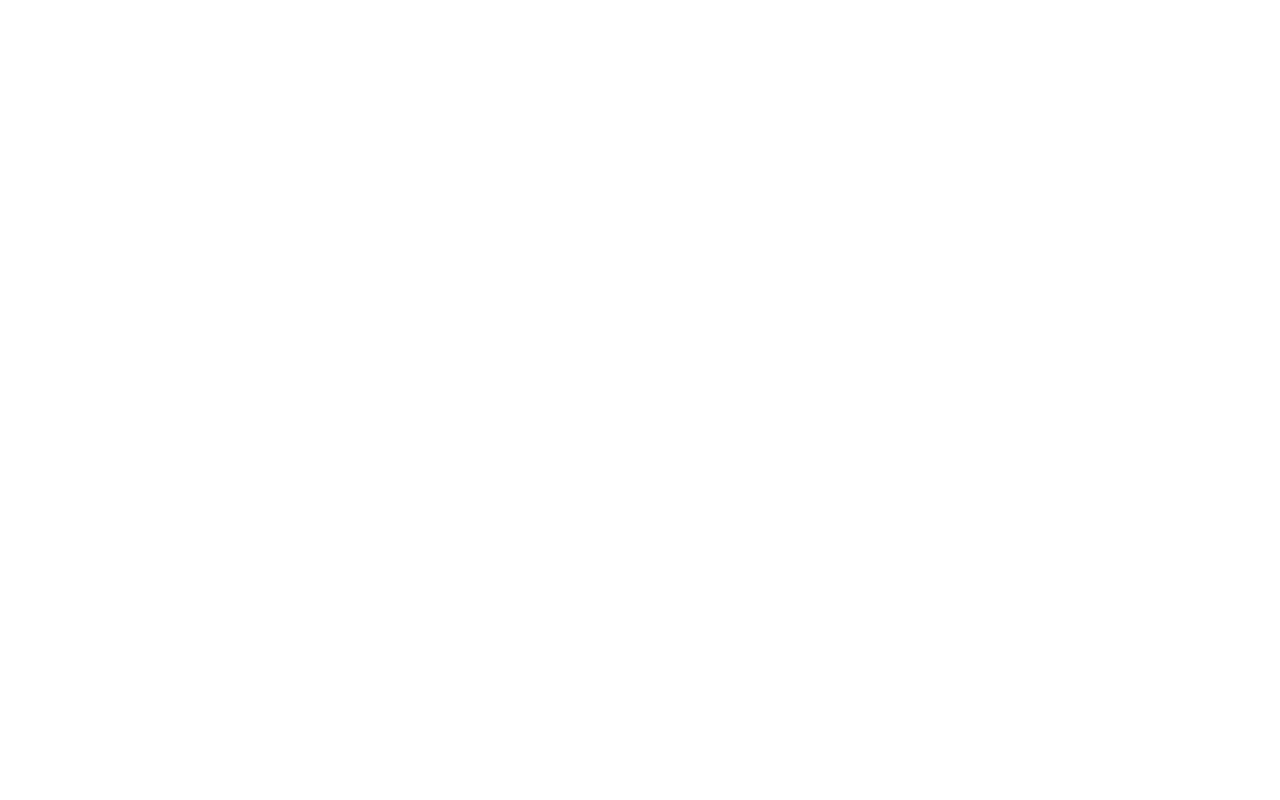
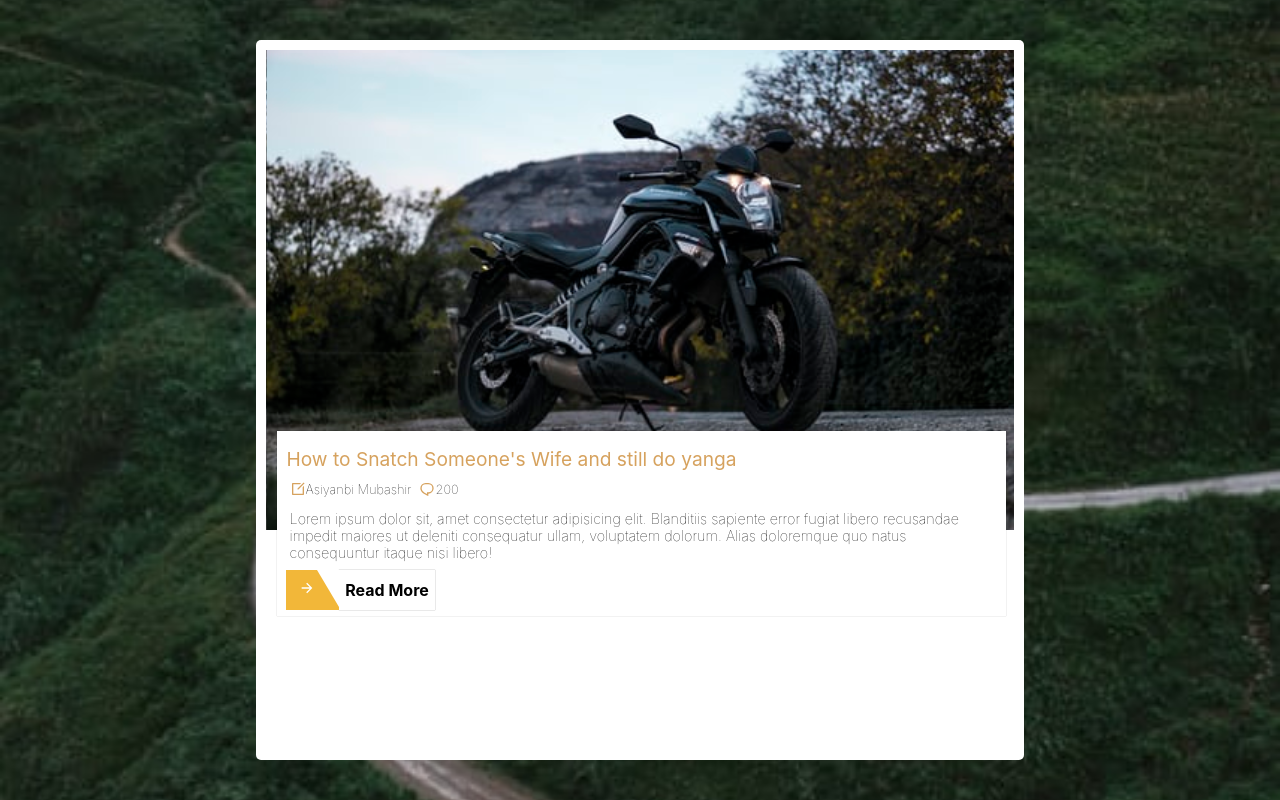
Before and after one commit to Hemsleek/Blog-card, a plain HTML site: page index.html in a window 1280 px wide. Drawn offline with Linux system fonts and the light colour scheme.

Commit message:
feat: blog post

```diff
--- a/css/style.css
+++ b/css/style.css
@@ -10,4 +10,175 @@ body {
 
 body {
     font-family: -apple-system, BlinkMacSystemFont, 'Segoe UI', Roboto, Oxygen, Ubuntu, Cantarell, 'Open Sans', 'Helvetica Neue', sans-serif;
+    display: flex;
+    align-items: center;
+    justify-content: center;
+    height: 100vh;
+    width: 100%;
+    background: #f5f5f5;
+    background: url(../media/bg.jpeg);
+    background-size: cover;
+    background-position: center;
 }
+
+.main {
+    width: 60vw;
+    height: 90vh;
+    background: #fff;
+    padding: .6rem;
+    position: relative;
+    border-radius: 5px;
+}
+
+.main .image-wrapper {
+    width: 100%;
+    height: 60vh;
+    overflow: hidden;
+    z-index: 1;
+}
+
+.image-wrapper .image {
+    display: flex;
+    align-items: center;
+    justify-content: center;
+    position: relative;
+    width: 100%;
+    height: 100%;
+    background: url(../media/bike.jpeg);
+    background-size: cover;
+    background-position: center;
+    transition: transform 1s;
+}
+
+.image:after {
+    display: none;
+    position: absolute;
+    content: "";
+    top: 0;
+    left: 0;
+    width: inherit;
+    height: inherit;
+    background: rgba(51, 50, 51, .4);
+}
+
+.image .content {
+    display: none;
+    flex-direction: column;
+    align-items: center;
+    padding: .8rem .5rem;
+    border: 3px solid #fff;
+    color: #fff;
+    font-weight: bold;
+    transition: all 2s;
+}
+
+.content span {
+    margin-top: .3rem;
+}
+
+.post {
+    background: #fff;
+    position: absolute;
+    padding: 1rem .6rem;
+    z-index: 5;
+    bottom: 20%;
+    width: 95%;
+    /* margin-top: -px; */
+    margin-left: .7rem;
+    cursor: pointer;
+    /* border: 1px solid; */
+    box-shadow: 0px 0px 1px rgba(0, 0, 0, .3);
+}
+
+.post .title {
+    color: #d6a25e;
+    font-size: 1.2rem;
+    font-weight: 400;
+}
+
+.post .name-comment {
+    display: flex;
+    padding: .6rem .2rem;
+    font-size: .8rem;
+    font-weight: lighter;
+}
+
+.name-comment .comment {
+    margin-left: .5rem;
+}
+
+.name-comment .name,
+.comment {
+    display: flex;
+    align-items: center;
+}
+
+.post .post-body {
+    padding-left: .2rem;
+    margin: .2rem 0 .8rem;
+    font-size: .9rem;
+    font-weight: lighter;
+}
+
+.post .read-more {
+    background: #fff;
+    /* padding: .8rem 0; */
+    /* border: 1px solid rgba(0, 0, 0, .3); */
+    width: fit-content;
+    margin-top: 1.2rem;
+}
+
+.read-more .direction {
+    position: relative;
+    background-color: #F2B739;
+    width: 100%;
+    padding: .6rem 1.2rem;
+    padding-left: .8rem;
+}
+
+.direction:after {
+    position: absolute;
+    top: 0;
+    right: 0;
+    content: "";
+    height: 100%;
+    border-width: 37px 0 0 22px;
+    border-color: white transparent transparent transparent;
+    border-style: solid;
+    transition: border-color .3s;
+}
+
+.direction.changed:after {
+    border-color: #F2B739 transparent transparent transparent;
+}
+
+.read-more span:last-child {
+    background: #fff;
+    font-weight: bold;
+    font-size: 1rem;
+    padding: .6rem .4rem;
+    box-shadow: 0px 0px 1px rgba(0, 0, 0, .5);
+    transition: background .5s;
+}
+
+
+/* .read-more span:last-child:hover {
+    background: #F2B739;
+    color: fff;
+} */
+
+.active .image,
+.active .image {
+    /* background-size: 120%; */
+    transform: scale(1.1) rotate(1deg);
+}
+
+.active .content,
+.active .content {
+    display: flex;
+}
+
+.active .image:after,
+.active .image:after {
+    display: block;
+}
--- a/index.html
+++ b/index.html
@@ -10,8 +10,71 @@
 </head>
 
 <body>
+    <main class="main">
+        <div class="image-wrapper">
+            <div class="image">
+                <span class="content">11 <span>JAN</span></span>
+            </div>
+        </div>
 
-    <script></script>
+        <div class="post">
+            <span class="title">How to Snatch Someone's Wife and still do yanga</span>
+
+            <div class="name-comment">
+
+                <div class="name">
+                    <img src="./media/edit-box.svg" alt="edit-icon">
+                    <span class="text">
+                        Asiyanbi Mubashir
+                    </span>
+                </div>
+                <div class="comment">
+                    <img src="./media/comment.svg" alt="comment-icon">
+                    <span class="text">200</span>
+                </div>
+            </div>
+
+
+            <div class="post-body">
+                Lorem ipsum dolor sit, amet consectetur adipisicing elit. Blanditiis sapiente error fugiat libero recusandae impedit maiores ut deleniti consequatur ullam, voluptatem dolorum. Alias doloremque quo natus consequuntur itaque nisi libero!
+            </div>
+
+            <div class="read-more">
+                <span class="direction">
+                    <img src="./media/arrow-right.svg" alt="arrow-right">
+                </span>
+                <span class="read-more">Read More</span>
+            </div>
+        </div>
+    </main>
+    <script>
+        $(document).ready(function() {
+            $(".post").hover(function() {
+                    $(".image-wrapper").addClass("active")
+                },
+                function() {
+                    $(".image-wrapper").removeClass("active")
+                }
+            )
+            $(".read-more").hover(function() {
+                $(".direction").addClass("changed");
+                $(this).css({
+                        "color": "white",
+                        "background": "#F2B739"
+                    },
+                    function() {
+                        $(".direction").removeClass("changed");
+                        // $(this).css({
+                        //     "color": "black",
+                        //     "background": "white"
+                        // })
+                    }
+                )
+            })
+
+
+        })
+    </script>
 </body>
 
 </html>
```
Also changed, not shown: media/arrow-right.svg (added), media/bg.jpeg (added), media/bg2.jpeg (added), media/bike.jpeg (added), media/comment.svg (added), media/edit-box.svg (added).
